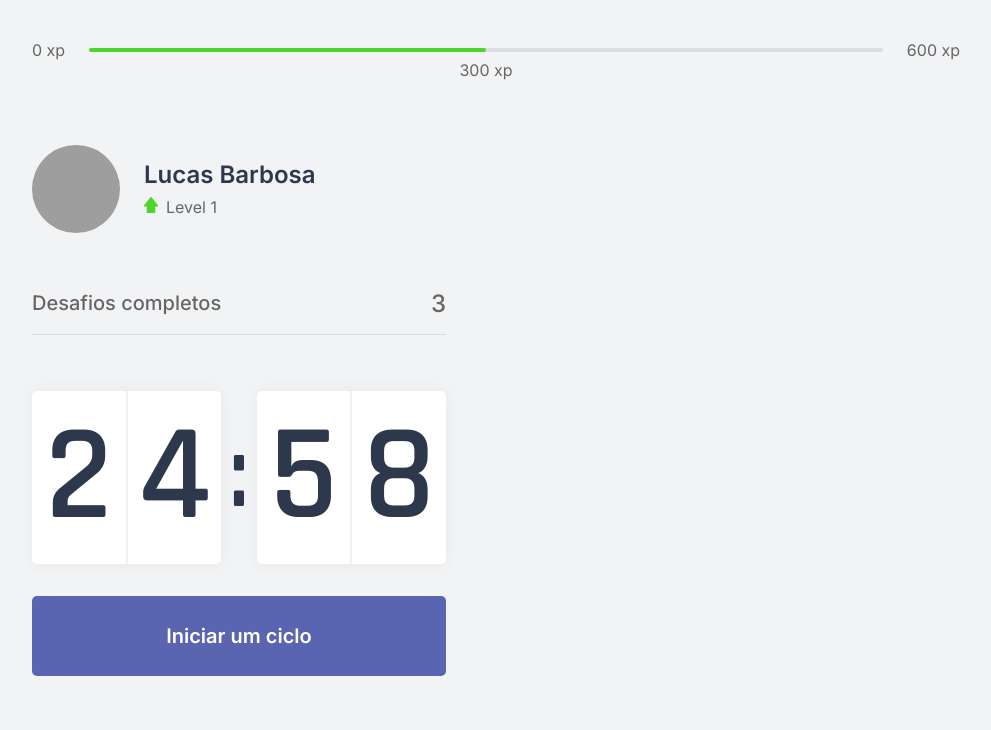
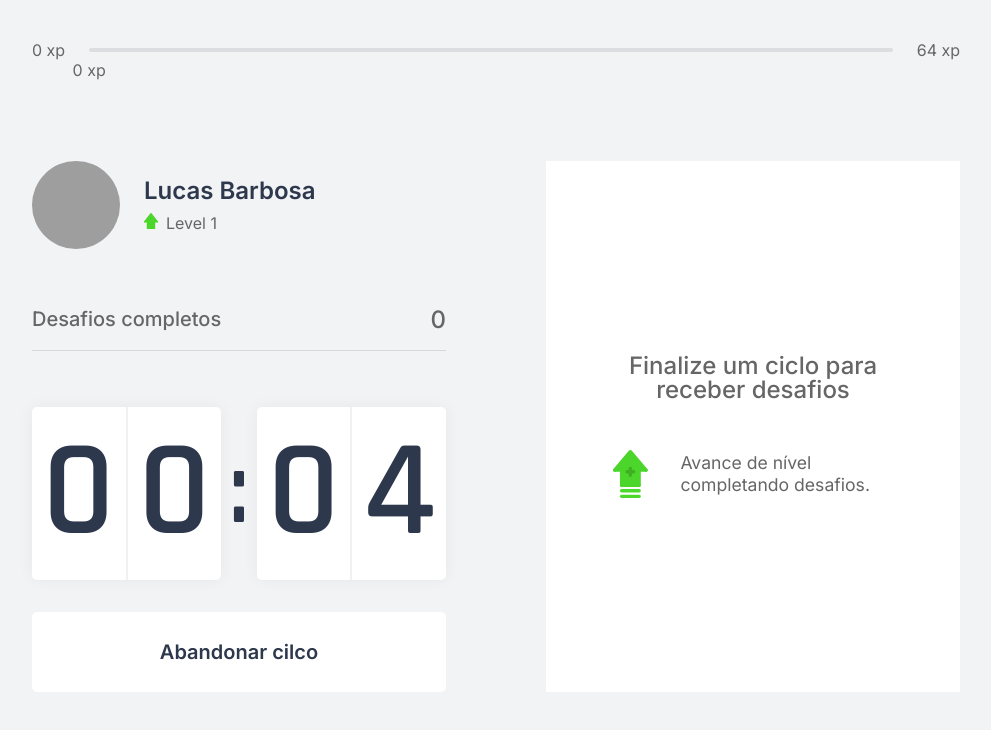
Before and after one commit to LucasBarbosaSilva/moveit-nlw4, a Next.js app in the folder moveit-next/: page / in a window 1280 px wide. Both pictures are taken after a click on the button "Iniciar um ciclo". Shown: the top 730 px of the page, without its empty margins (144-1135 px from the left). Built offline with nearby package versions, Linux system fonts and the light colour scheme; grey boxes are pictures that could not be loaded.

Commit message:
Create our Context API

```diff
--- /dev/null
+++ b/moveit-next/challenges.json
@@ -0,0 +1,62 @@
+[
+  {
+    "type": "body",
+    "description": "Estique um de seus braços com a palma da mão virada para frente e puxe os dedos para cima por 10 segundos por mão.",
+    "amount": 80
+  },
+  {
+    "type": "body",
+    "description": "Estique seu braço contra o peito e puxe-o utilizando o outro braço por 10 segundos por braço.",
+    "amount": 60
+  },
+  {
+    "type": "body",
+    "description": "Puxe seu pescoço com a ajuda da mão para a direita e para a esquerda, permanecendo na posição por alguns segundos.",
+    "amount": 70
+  },
+  {
+    "type": "body",
+    "description": "Com as duas mãos na parte de trás da cabeça, leve-a para baixo, alongando a parte de trás da região.",
+    "amount": 60
+  },
+  {
+    "type": "body",
+    "description": "Cruze as pernas e desça com as mãos esticadas em direção ao chão. Repita o movimento com a outra perna na frente.",
+    "amount": 100
+  },
+  {
+    "type": "body",
+    "description": "Sentado, abra as pernas e tente encostar as palmas das mãos no chão, repita 3 vezes por 5 segundos.",
+    "amount": 80
+  },
+  {
+    "type": "body",
+    "description": "Puxe o joelho de encontro ao peito e segure, troque de perna após 10 segundos.",
+    "amount": 50
+  },
+  {
+    "type": "body",
+    "description": "Sentado, cruze uma perna e incline seu tronco à frente, troque de perna após 10 segundos.",
+    "amount": 80
+  },
+  {
+    "type": "eye",
+    "description": "Sentado, feche os olhos e cubra-os com as palmas da mão durante 2 minutos, depois abra normalmente.",
+    "amount": 90
+  },
+  {
+    "type": "eye",
+    "description": "Em algum ambiente aberto, olhe o mais longe que puder em quatro direções por 3s, mexa apenas os olhos. Repita 3 vezes.",
+    "amount": 140
+  },
+  {
+    "type": "eye",
+    "description": "Usando os polegares, massage a área abaixo das sobrancelhas em movimentos circulares por 15 segundos.",
+    "amount": 70
+  },
+  {
+    "type": "body",
+    "description": "Em pé, gire a cintura o máximo que puder para a esquerda, segure por cinco segundos. Repita para a direita.",
+    "amount": 90
+  }
+]
--- /dev/null
+++ b/moveit-next/src/components/ChallengBox.tsx
@@ -0,0 +1,53 @@
+import { useContext } from 'react';
+import { ChallengesContext } from '../contexts/ChallengesContext';
+
+import styles from '../styles/components/ChallengBox.module.css';
+
+export function ChallengBox() {
+  const {challengeActive, resetChallenge, setNewExpierence} = useContext(ChallengesContext);
+
+
+
+  return(
+    <div className={styles.challengeBoxContainer}>
+      {challengeActive ? (
+        <div className={styles.challengeActive}>
+          <header>Ganhe {challengeActive.amount}xp</header>
+
+          <main>
+            <img src={`icons/${challengeActive.type}.svg`} alt="Body Img"/>
+            <strong>Novo desafio</strong>
+            <p>{challengeActive.description}</p>
+          </main>
+
+          <footer>
+            <button
+              type="button"
+              className={styles.challengeFailedButton}
+              onClick={resetChallenge}
+            >
+              Falhei
+            </button>
+            <button
+              type="button"
+              className={styles.challengeSuccededButton}
+              onClick={setNewExpierence}
+            >
+              Completei
+            </button>
+
+          </footer>
+        </div>
+      ) : (
+        <div className={styles.challengeNotActive}>
+          <strong>Finalize um ciclo para receber desafios</strong>
+          <p>
+            <img src="icons/level-up.svg" alt="Level Up"/>
+            Avance de nível completando desafios.
+          </p>
+        </div>
+      )}
+    </div>
+
+  );
+}
--- a/moveit-next/src/components/CompletedChallengs.tsx
+++ b/moveit-next/src/components/CompletedChallengs.tsx
@@ -1,10 +1,16 @@
+import { useContext } from 'react';
+import { ChallengesContext } from '../contexts/ChallengesContext';
+
 import styles from '../styles/components/CompletedChallengs.module.css';
 
 export function CompletedChallengs () {
+
+  const {challengesCompleted } = useContext(ChallengesContext);
+
   return(
     <div className={styles.completedChallengsContainer}>
       <span>Desafios completos</span>
-      <span>3 </span>
+      <span>{challengesCompleted} </span>
     </div>
   );
 }
--- a/moveit-next/src/components/Countdown.tsx
+++ b/moveit-next/src/components/Countdown.tsx
@@ -1,9 +1,20 @@
-import { useEffect, useState } from 'react';
+import { NextPageContext } from 'next';
+import { NextScript } from 'next/document';
+import { useContext, useEffect, useState } from 'react';
+import { ChallengesContext } from '../contexts/ChallengesContext';
 import styles from '../styles/components/Countdown.module.css';
 
+const timeDefault = 0.1 * 60;
+
+let countdownTimeout: NodeJS.Timeout;
+
 export function Countdown(){
-  const [time, setTime] = useState(25 * 60);
-  const [active, setActive] = useState(false);
+  const {startNewChallenge} = useContext(ChallengesContext);
+
+
+  const [time, setTime] = useState(timeDefault);
+  const [isActive, setIsActive] = useState(false);
+  const [hasFinished, setHasFinished] =  useState(false)
 
   const minutes = Math.floor(time / 60);
   const seconds = time % 60;
@@ -11,17 +22,29 @@ export function Countdown(){
   const [minuteLeft, minuteRight] = String(minutes).padStart(2, '0').split('');
   const [secondLeft, secondRight] = String(seconds).padStart(2, '0').split('');
 
+
   function startCountdown(){
-    setActive(true);
+    setIsActive(true);
+  }
+
+  function stopCountDown(){
+    clearTimeout(countdownTimeout);
+    setIsActive(false);
+    setTime(timeDefault)
   }
 
   useEffect(() => {
-    if (active && time > 0){
-      setTimeout(() => {
+    if (isActive && time > 0){
+      countdownTimeout = setTimeout(() => {
         setTime(time-1)
       }, 1000)
+    } else if (isActive && time === 0){
+      setHasFinished(true);
+      setIsActive(false);
+      startNewChallenge();
+
     }
-  }, [active, time])
+  }, [isActive, time])
 
   return(
     <div>
@@ -37,6 +60,25 @@ export function Countdown(){
         </div>
       </div>
 
+      {
+        hasFinished ? (
+          <button
+            disabled
+            className={styles.countdownButton}
+          >
+            Ciclo finalizado
+          </button>
+        ) : (
+          <>
+            {isActive ? (
+              <button
+                type="button"
+                className={`${styles.countdownButton} ${styles.countdownButtonActive}`}
+                onClick={stopCountDown}
+              >
+                Abandonar cilco
+              </button>
+            ) : (
               <button
                 type="button"
                 className={styles.countdownButton}
@@ -44,6 +86,13 @@ export function Countdown(){
               >
                 Iniciar um ciclo
               </button>
+            )}
+          </>
+        )
+      }
+
+
+
 
     </div>
   );
--- a/moveit-next/src/components/ExperienceBar.tsx
+++ b/moveit-next/src/components/ExperienceBar.tsx
@@ -1,17 +1,22 @@
+import { useContext } from 'react';
+import { ChallengesContext } from '../contexts/ChallengesContext';
 import styles from '../styles/components/ExperienceBar.module.css';
 
 export function ExperienceBar(){
+  const {currentExperience, experienceToNextLevel} = useContext(ChallengesContext);
+
+  const percentToNextLevel = Math.round(currentExperience * 100) / experienceToNextLevel;
   return (
     <header className={styles.experienceBar} >
       <span>0 xp</span>
       <div>
-        <div style={{width: '50%'}} ></div>
+        <div style={{width: `${percentToNextLevel}%`}} ></div>
 
-        <span className={styles.currentExperience} style={{left: '50%'}}>
-          300 xp
+        <span className={styles.currentExperience} style={{left: `${percentToNextLevel}%`}}>
+          {currentExperience} xp
         </span>
       </div>
-      <span>600 xp</span>
+      <span>{experienceToNextLevel} xp</span>
     </header>
   );
 }
--- /dev/null
+++ b/moveit-next/src/contexts/ChallengesContext.tsx
@@ -0,0 +1,82 @@
+import {createContext, ReactNode, useState} from 'react';
+import challenges from '../../challenges.json';
+
+interface Challenge {
+  type: "body" | "eye";
+  description: string;
+  amount: number;
+}
+
+interface ChallengesContextData {
+  level: number;
+  currentExperience: number;
+  challengesCompleted: number;
+  setLevelUp: () => void;
+  startNewChallenge: () => void;
+  challengeActive: Challenge;
+  resetChallenge: () => void;
+  experienceToNextLevel: number;
+  setNewExpierence: () => void;
+  addNewChallenge: () => void;
+}
+
+interface ChallengesProvidersProps {
+  children: ReactNode;
+}
+
+export const ChallengesContext = createContext({} as ChallengesContextData);
+
+export function ChallengesProvider({children}: ChallengesProvidersProps ){
+  const [level, setLevel] = useState(1);
+  const [currentExperience, setCurrentExperience] = useState(0);
+  const [challengesCompleted, setChallengesCompleted] = useState(0);
+
+  const [challengeActive, setChallengeActive] = useState(null)
+
+  const experienceToNextLevel = Math.pow((level + 1) * 4, 2);
+
+  function setLevelUp(){
+    setLevel(level + 1)
+  }
+
+  function startNewChallenge(){
+    const randomChallengeIndex = Math.floor(Math.random() * challenges.length);
+    const challenge = challenges[randomChallengeIndex];
+
+    setChallengeActive(challenge);
+  }
+
+  function resetChallenge(){
+    setChallengeActive(null)
+  }
+
+  function setNewExpierence(){
+    setCurrentExperience(currentExperience + challengeActive.amount)
+    addNewChallenge();
+    resetChallenge();
+  }
+
+  function addNewChallenge(){
+    setChallengesCompleted(challengesCompleted + 1)
+  }
+
+  return (
+    <ChallengesContext.Provider
+      value={{
+        level,
+        setLevelUp,
+        currentExperience,
+        challengesCompleted,
+        startNewChallenge,
+        challengeActive,
+        resetChallenge,
+        experienceToNextLevel,
+        setNewExpierence,
+        addNewChallenge
+      }}
+    >
+        {children}
+    </ChallengesContext.Provider>
+
+  )
+}
--- a/moveit-next/src/pages/_app.tsx
+++ b/moveit-next/src/pages/_app.tsx
@@ -1,7 +1,15 @@
 import '../styles/global.css';
 
+import {ChallengesProvider } from '../contexts/ChallengesContext';
+
 function MyApp({ Component, pageProps }) {
-  return <Component {...pageProps} />
+
+  return (
+    <ChallengesProvider >
+      <Component {...pageProps} />
+    </ChallengesProvider>
+
+  )
 }
 
 export default MyApp
--- a/moveit-next/src/pages/index.tsx
+++ b/moveit-next/src/pages/index.tsx
@@ -1,11 +1,11 @@
 import styles from '../styles/pages/Home.module.css'
+import Head from 'next/head';
 
 import { ExperienceBar } from "../components/ExperienceBar";
 import { Profile } from '../components/Profile';
 import { CompletedChallengs } from '../components/CompletedChallengs';
 import { Countdown } from '../components/Countdown';
-
-import Head from 'next/head';
+import { ChallengBox } from '../components/ChallengBox';
 
 export default function Home() {
   return (
@@ -22,7 +22,7 @@ export default function Home() {
           <Countdown/>
         </div>
         <div>
-
+          <ChallengBox/>
         </div>
       </section>
     </div>
--- /dev/null
+++ b/moveit-next/src/styles/components/ChallengBox.module.css
@@ -0,0 +1,114 @@
+.challengeBoxContainer {
+  height: 100%;
+
+  background-color: var(--white);
+  border-radius: 5ps;
+  box-shadow: 0 0 60px rgba(0red, 0, 0, 0.05);
+  padding: 1.5rem 2rem ;
+
+  display: flex;
+  flex-direction: column;
+  justify-content: center;
+  align-items: center;
+
+  text-align: center;
+}
+
+.challengeNotActive {
+  display: flex;
+  flex-direction: column;
+  align-items: center;
+}
+
+.challengeNotActive strong{
+  font-size: 1.5rem;
+  font-weight: 500;
+  line-height: 1.5rem;
+  max-width: 80%;
+}
+
+.challengeNotActive p {
+  display: flex;
+  align-items: center;
+  line-height: 1.4rem;
+  max-width: 80%;
+  margin-top: 3rem;
+
+  text-align: left;
+  font-size: 1.1rem;
+}
+
+.challengeNotActive p img {
+  height: 3rem;
+  margin-right: 2rem;
+}
+
+.challengeActive {
+  height: 100%;
+  width: 100%;
+  display: flex;
+  flex-direction: column;
+}
+
+.challengeActive header {
+  color: var(--blue);
+  font-size: 1.25rem;
+  font-weight: 600;
+  padding: 0 2rem 1.5rem;
+  border-bottom : 1px solid var(--gray-line);
+}
+
+.challengeActive main  {
+  flex: 1;
+  display: flex;
+  flex-direction: column;
+  align-items: center;
+  justify-content: center;
+}
+
+.challengeActive main strong{
+  font-size: 2rem;
+  font-weight: 600;
+  color: var(--title);
+  padding: 1.5rem 0 1rem;
+}
+
+.challengeActive main p {
+  line-height: 1.5rem;
+}
+
+.challengeActive footer {
+  display: grid;
+  grid-template-columns: 1fr 1fr;
+  gap: 1rem;
+}
+
+.challengeActive footer button{
+  height: 3rem;
+
+  display: flex;
+  justify-content: center;
+  align-items: center;
+
+  color: var(--white);
+
+  border: 0;
+  border-radius: 5px;
+
+  font-size: 1rem;
+  font-weight: 600;
+
+  transition: filter 0.2s;
+}
+
+.challengeActive footer button.challengeFailedButton {
+  background-color: red;
+}
+
+.challengeActive footer button.challengeSuccededButton {
+  background-color: green;
+}
+
+.challengeActive footer button:hover {
+  filter: brightness(0.9);
+}
--- a/moveit-next/src/styles/components/CompletedChallengs.module.css
+++ b/moveit-next/src/styles/components/CompletedChallengs.module.css
@@ -16,4 +16,5 @@
 
 .completedChallengsContainer span:last-child{
   font-size: 1.5rem;
+
 }
--- a/moveit-next/src/styles/components/Countdown.module.css
+++ b/moveit-next/src/styles/components/Countdown.module.css
@@ -60,6 +60,22 @@
   transition: background-color 0.2s ;
 }
 
-.countdownButton:hover{
+.countdownButton:not(:disabled):hover{
   background-color: var(--blue-dark);
 }
+
+.countdownButtonActive {
+  background-color: var(--white);
+  color: var(--title);
+}
+
+.countdownButtonActive:not(:disabled):hover {
+  background-color: var(--red);
+  color: var(--white);
+}
+
+.countdownButton:disabled {
+  background-color: var(--white);
+  color: var(--title);
+  cursor: not-allowed;
+}
--- a/moveit-next/src/styles/pages/Home.module.css
+++ b/moveit-next/src/styles/pages/Home.module.css
@@ -16,5 +16,6 @@
   gap: 6.25rem;
   align-content: center;
 
+  margin-top: 2rem;
 
 }
```
Lines whose indentation alone changed are shown as unchanged.
